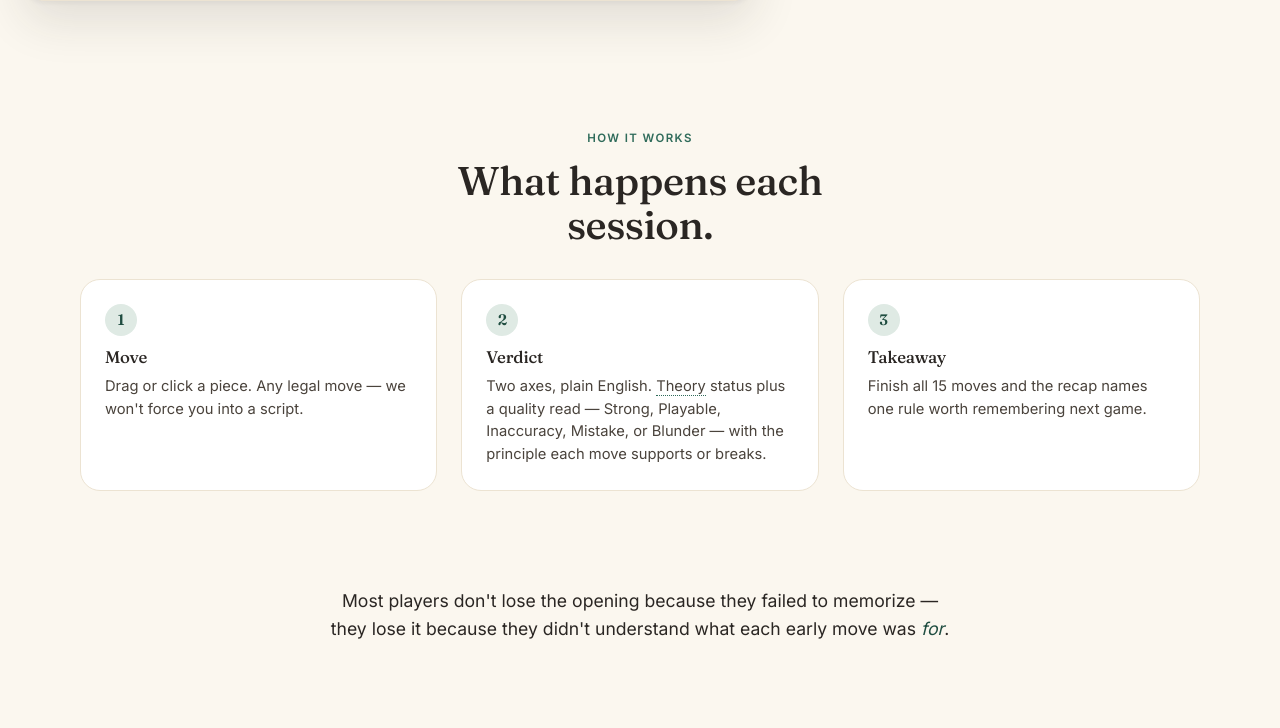
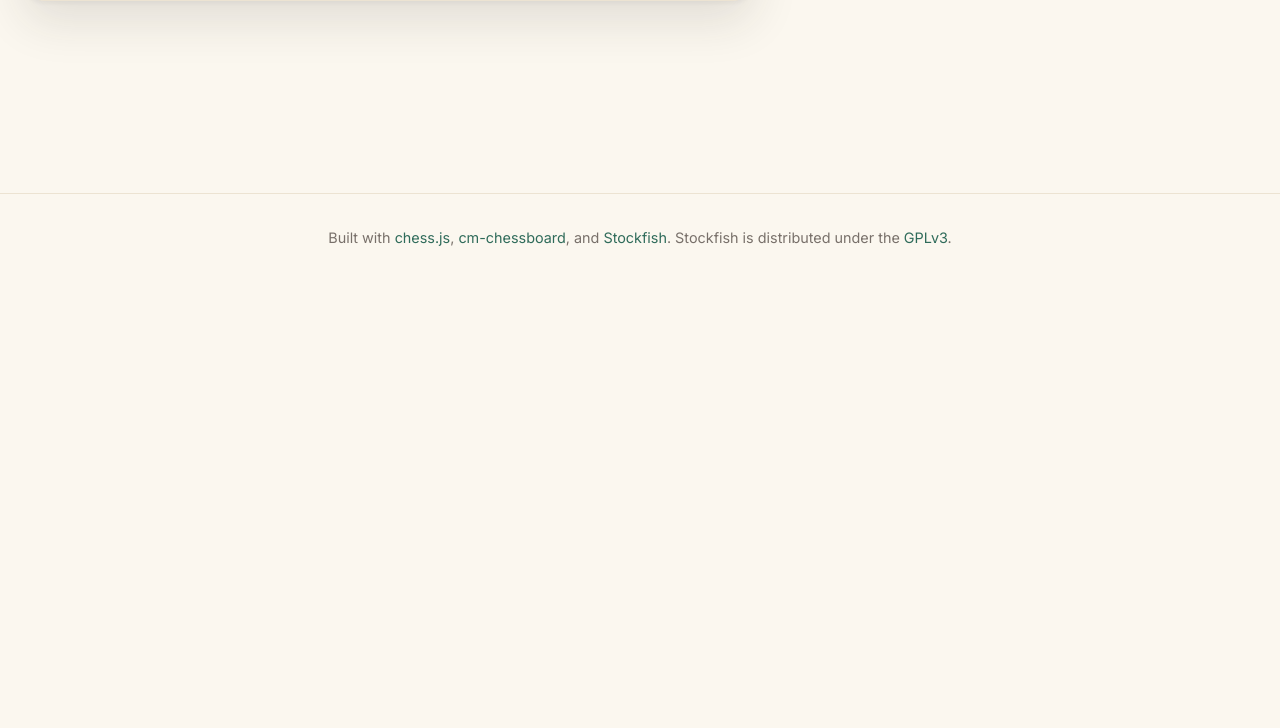
Before and after one commit to MDebayle/first-15-moves, a plain HTML site: page index.html in a window 1280 px wide. Shown: the part 1252-1980 px from the top of the page. After the commit the page ends 1549 px from the top, so only its background shows below. Drawn offline with Linux system fonts and the light colour scheme; a script that the page names is missing.

Commit message:
Remove 'How it works' section and closing note
Both were telling the user things they already knew or that are
demonstrated by the coach panel itself. The board and coach teach;
a separate explainer section is noise. Also drop the 'How it works'
nav link that pointed there.

```diff
--- a/index.html
+++ b/index.html
@@ -41,7 +41,6 @@
       </a>
       <h1 class="header-tagline">Master the first 15 moves of chess.</h1>
       <nav class="site-nav">
-        <a href="#how">How it works</a>
         <a href="#openings">Openings</a>
       </nav>
     </header>
@@ -289,43 +288,6 @@
         </div>
       </section>
 
-      <!-- How it works (hidden once the user starts playing) -->
-      <section id="how" class="panel how preplay-only">
-        <div class="section-head">
-          <p class="eyebrow">How it works</p>
-          <h2>What happens each session.</h2>
-        </div>
-        <ol class="how-steps">
-          <li>
-            <span class="how-num">1</span>
-            <div>
-              <h3>Move</h3>
-              <p>Drag or click a piece. Any legal move — we won't force you into a script.</p>
-            </div>
-          </li>
-          <li>
-            <span class="how-num">2</span>
-            <div>
-              <h3>Verdict</h3>
-              <p>Two axes, plain English. <span class="term" data-term="book">Theory<span class="tt">A known move from established opening theory.</span></span> status plus a quality read — Strong, Playable, Inaccuracy, Mistake, or Blunder — with the principle each move supports or breaks.</p>
-            </div>
-          </li>
-          <li>
-            <span class="how-num">3</span>
-            <div>
-              <h3>Takeaway</h3>
-              <p>Finish all 15 moves and the recap names one rule worth remembering next game.</p>
-            </div>
-          </li>
-        </ol>
-      </section>
-
-      <!-- Closing note (hidden once the user starts playing) -->
-      <section class="panel about preplay-only" id="aboutSection">
-        <p class="about-lede">
-          Most players don't lose the opening because they failed to memorize — they lose it because they didn't understand what each early move was <em>for</em>.
-        </p>
-      </section>
     </main>
 
     <footer class="site-footer">
```
